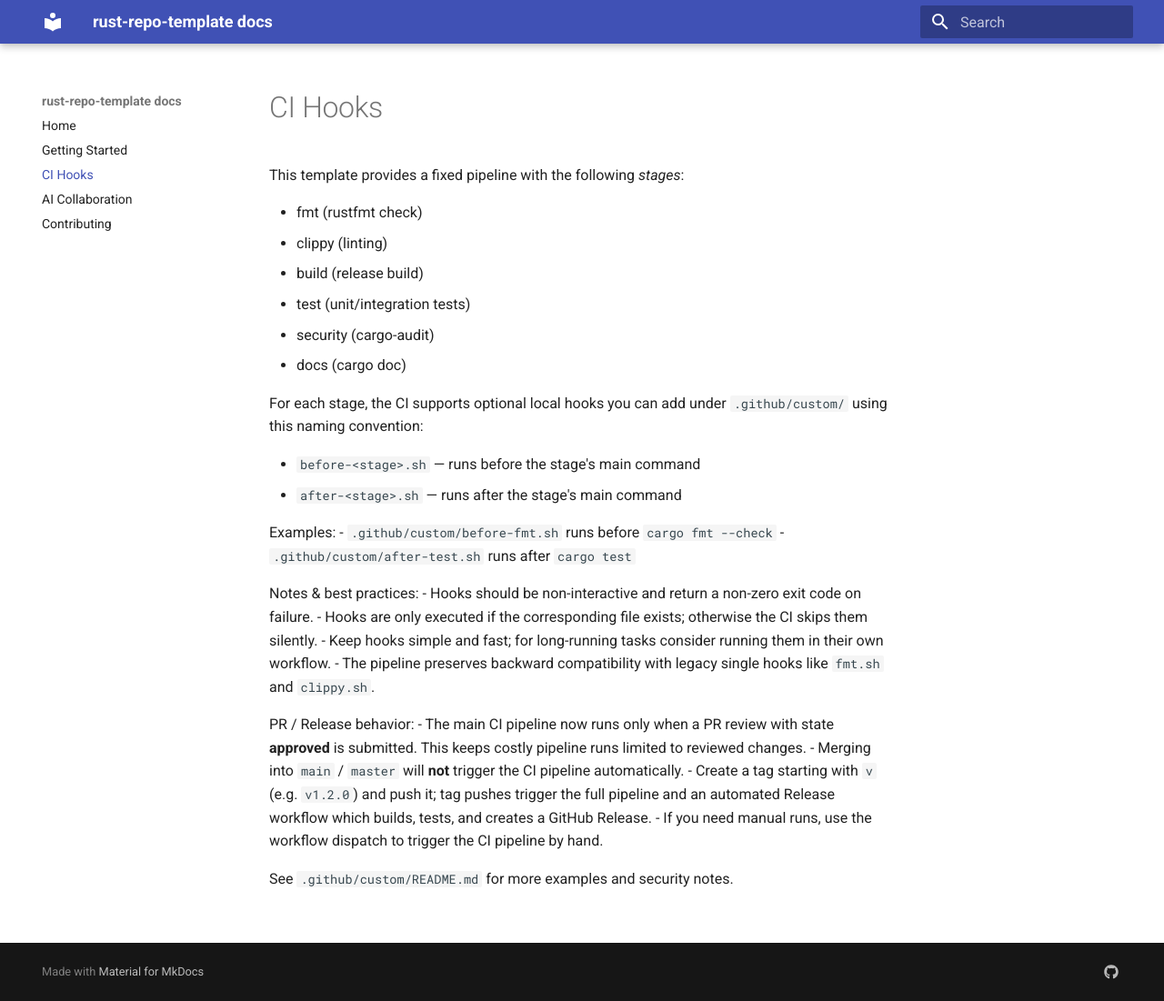
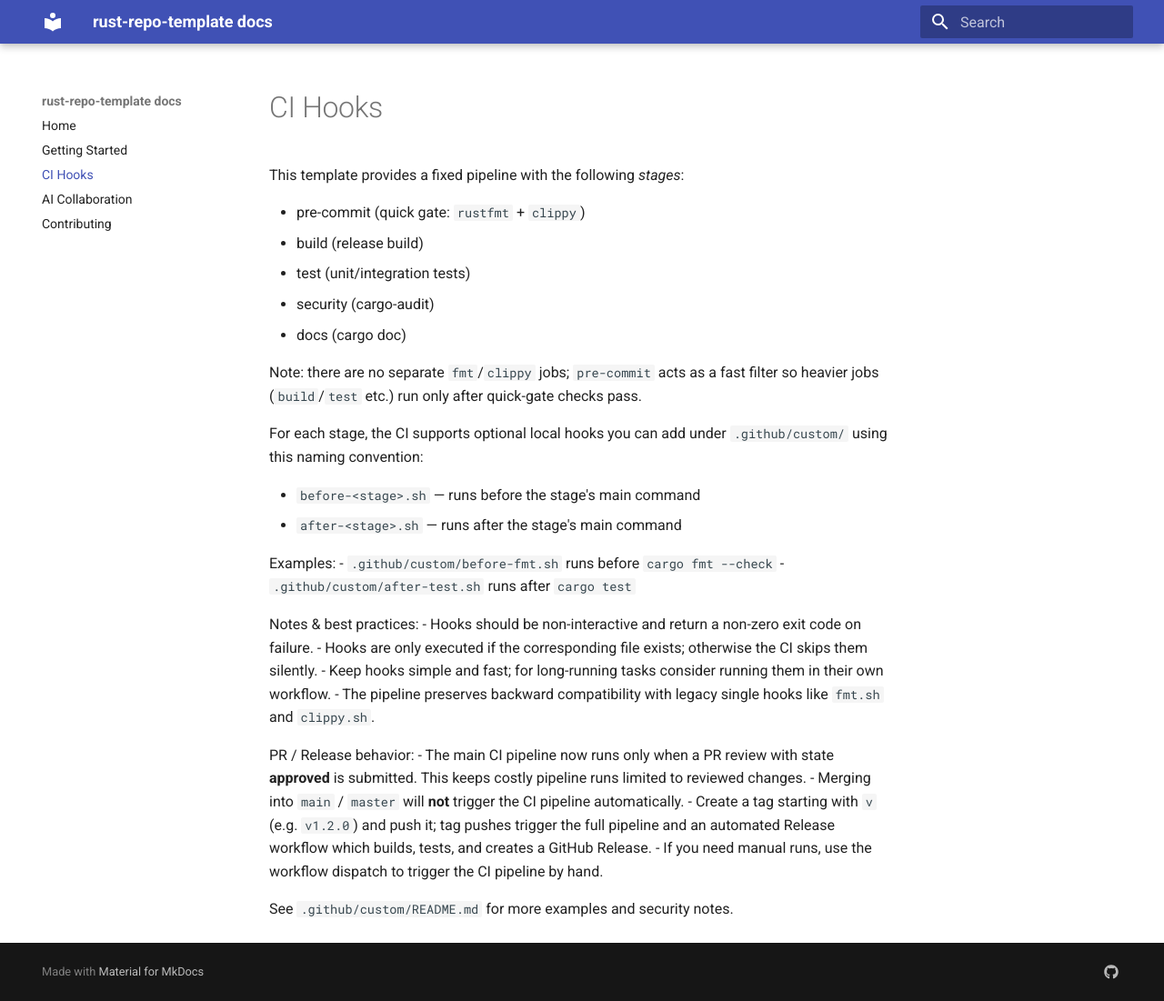
Before and after one commit to Genuineh/rust-repo-template, an MkDocs documentation site: the page built from docs/ci-hooks.md, in a window 1280 px wide and 1101 px high. Shown: the whole window at 91% size. Built offline with MkDocs 1.6.1 and Material for MkDocs 9.7.7, drawn with Linux system fonts in a browser that asks for light colours.

Commit message:
ci: use pre-commit as quick-gate (fmt+clippy); remove redundant fmt job; update docs

```diff
--- a/docs/ci-hooks.md
+++ b/docs/ci-hooks.md
@@ -2,12 +2,13 @@
 
 This template provides a fixed pipeline with the following *stages*:
 
-- fmt (rustfmt check)
-- clippy (linting)
+- pre-commit (quick gate: `rustfmt` + `clippy`)
 - build (release build)
 - test (unit/integration tests)
 - security (cargo-audit)
 - docs (cargo doc)
+
+Note: there are no separate `fmt`/`clippy` jobs; `pre-commit` acts as a fast filter so heavier jobs (`build`/`test` etc.) run only after quick-gate checks pass.
 
 For each stage, the CI supports optional local hooks you can add under `.github/custom/` using this naming convention:
 
```
Also changed, not shown: 1 other file.
